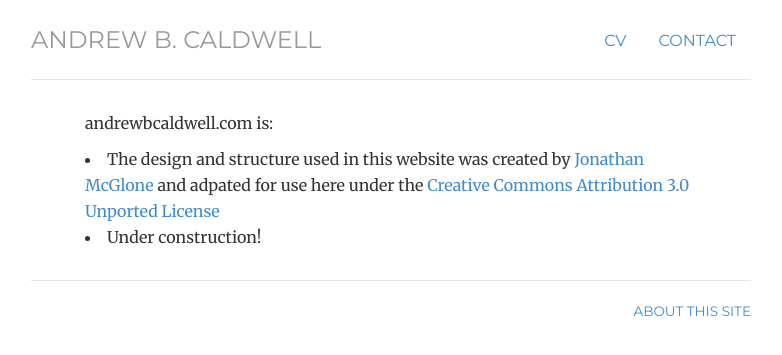
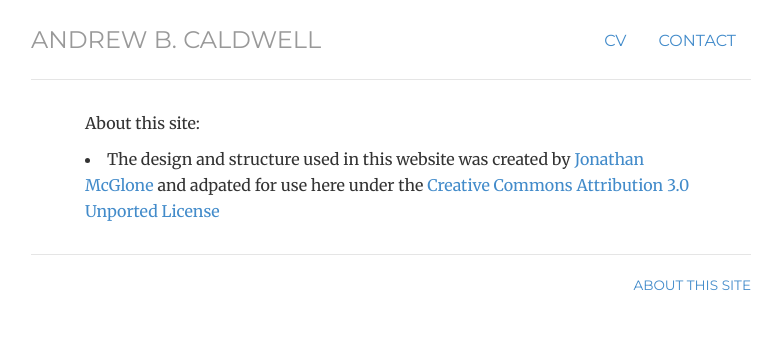
Before and after one commit to andrewbcaldwell/andrewbcaldwell.github.io, a Jekyll site: the page built from about/index.html, in a window 1280 px wide. Shown: the top 355 px of the page, without its empty margins (249-1031 px from the left). Built offline with Jekyll 4.4.1, drawn with Linux system fonts in a browser that asks for light colours.

Commit message:
Update index.html

```diff
--- a/about/index.html
+++ b/about/index.html
@@ -6,9 +6,8 @@ description: This is a personal website run by Andrew B. Caldwell.
 
   <div class="about">
 
-    <p>andrewbcaldwell.com is:</p>
+    <p>About this site:</p>
         <li>The design and structure used in this website was created by <a href="https://github.com/jmcglone/jmcglone.github.io">Jonathan McGlone</a> and adpated for use here under the <a href="http://creativecommons.org/licenses/by/3.0/deed.en_US">Creative Commons Attribution 3.0 Unported License</a>
-        <li>Under construction!</li>
       </ul>
 
   </div>
```
